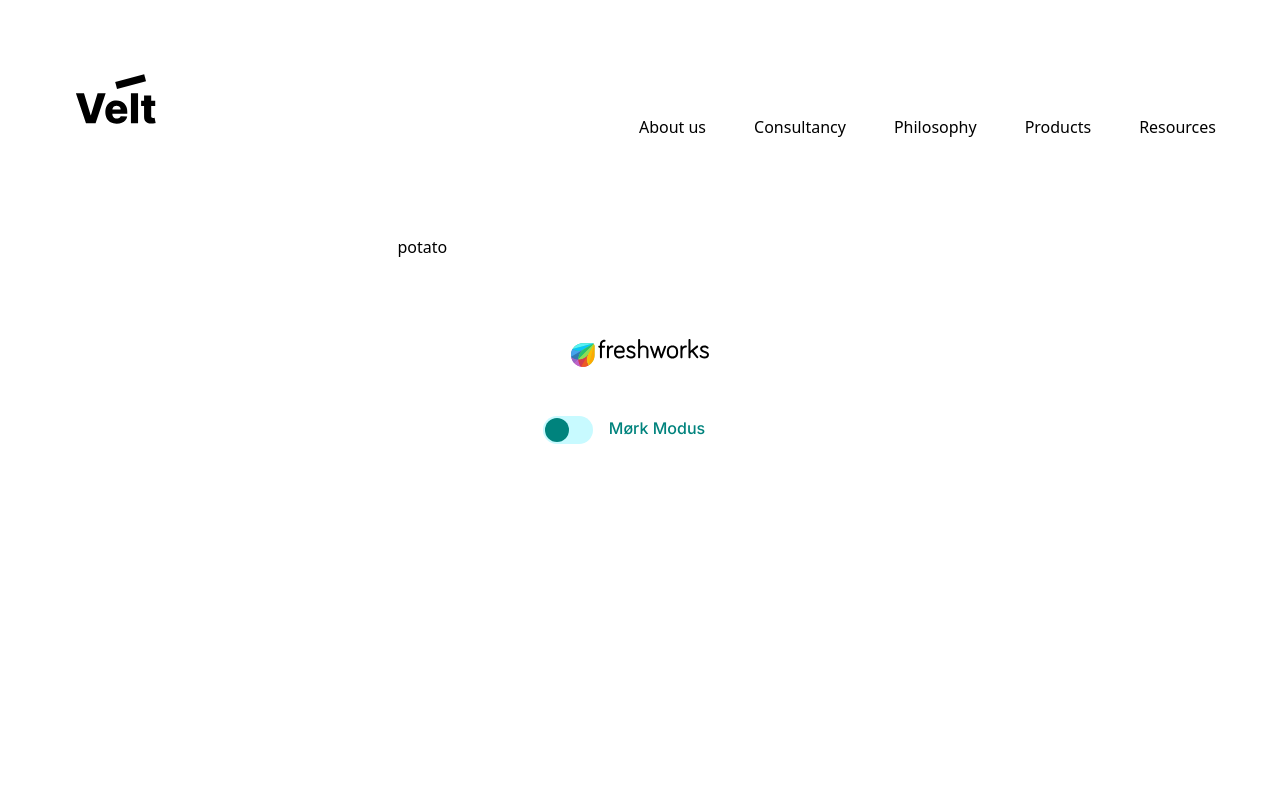
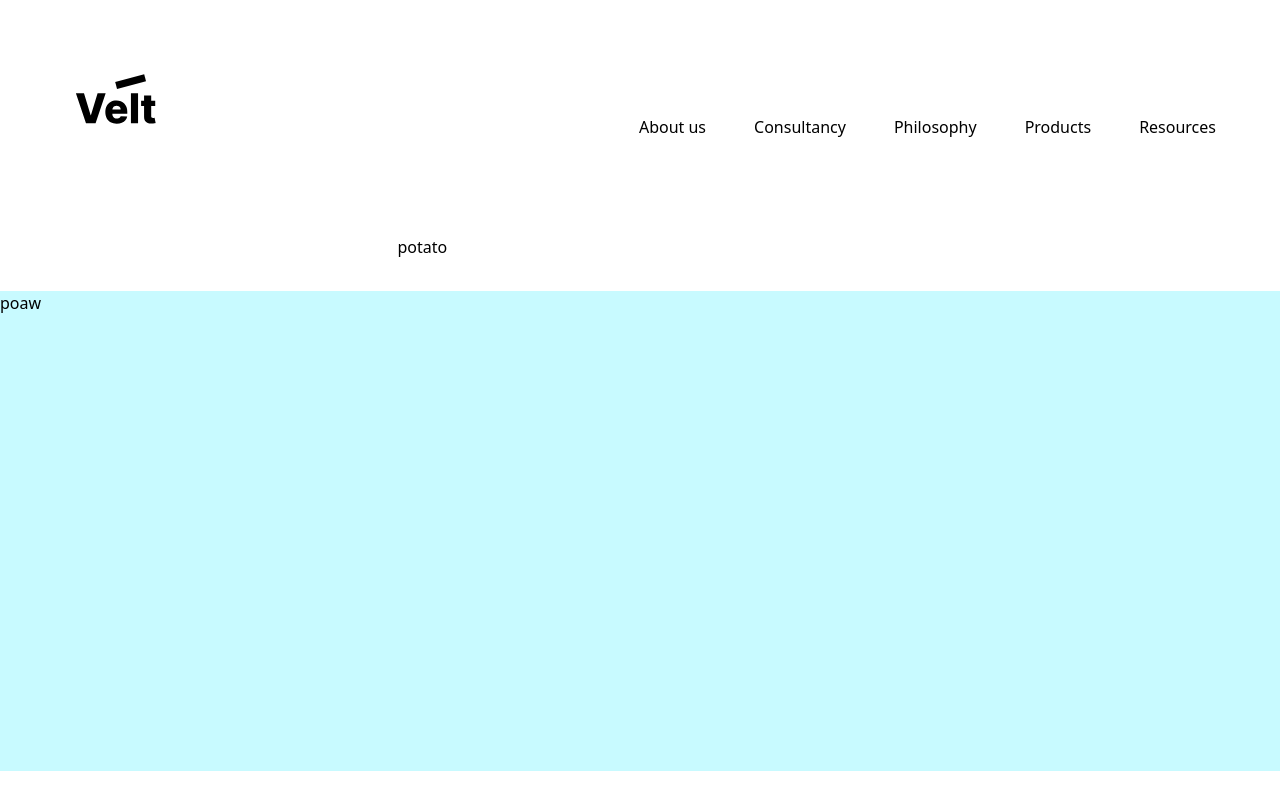
Before and after one commit to veltorg/website, a Next.js app: page / in a window 1280 px wide. Built offline with nearby package versions, Linux system fonts and the light colour scheme.

Commit message:
feat: desktopfooter start

```diff
--- a/components/footer/footer.tsx
+++ b/components/footer/footer.tsx
@@ -1,13 +1,22 @@
-import { Flex, Image, useColorMode } from '@chakra-ui/react';
+import { Container, Flex, Image, Show, useColorMode } from '@chakra-ui/react';
 import { Freshworks } from './elements/freshworks';
 import { FreshworksDark } from './elements/freshworks-dark';
 import { Switches } from './elements/switch';
+import { LogoDark } from '../header/elements/logo-dark';
+import { Logo } from '../header/elements/logo';
 
 export const Footer: React.FC = () => {
   const { colorMode, setColorMode } = useColorMode();
   const freshLogo = colorMode === 'light' ? <Freshworks /> : <FreshworksDark />;
-  //const switchInput = colorMode === "light" ? <Switches/> : <SwitchesDark>
+  const logoInput = colorMode === 'light' ? <Logo /> : <LogoDark/>
   return (
+    <Flex width='100%' m="0rem" p="0rem" flexDirection='column'>
+      <Show above="md">
+        <Flex backgroundColor='green10' width='100%' height='30rem'>
+          poaw
+        </Flex>
+      </Show>
+    <Show below="md">
     <Flex sx={{ flexDirection: 'column', p: 3, gap: 4, mt: 2 }}>
       <Flex sx={{ alignItems: 'center', justifyContent: 'center', gap: 1 }}>
         {freshLogo}
@@ -22,5 +31,7 @@ export const Footer: React.FC = () => {
         <Switches />
       </Flex>
     </Flex>
+    </Show>
+    </Flex>
   );
 };
```
